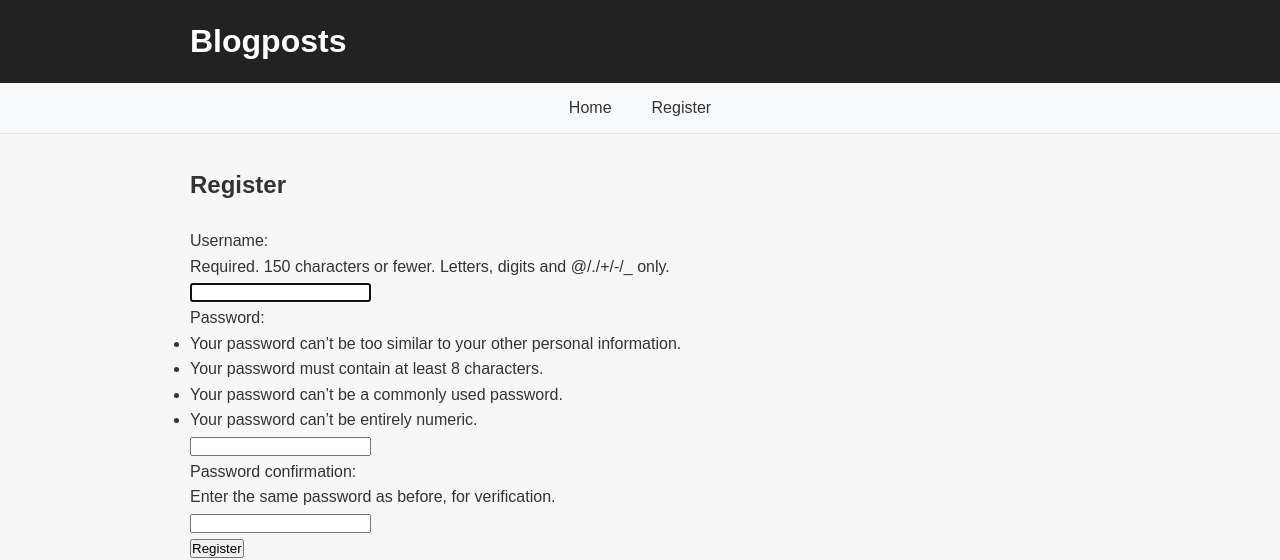
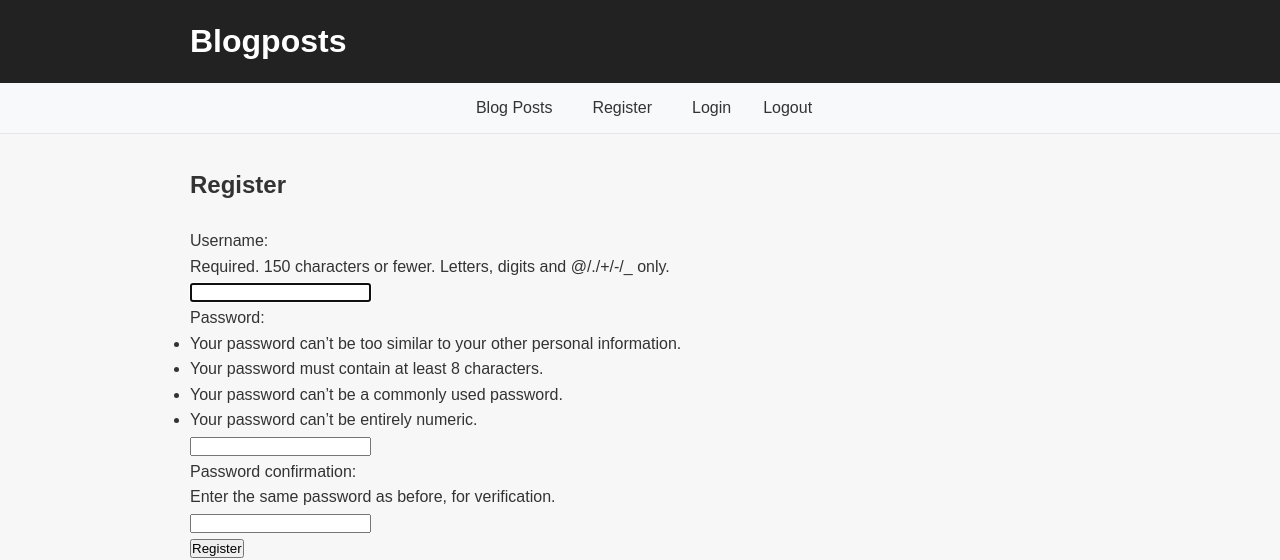
Before and after one commit to amandahamynen/django-blogging-app, a Django app: page /users/register/ in a window 1280 px wide. Shown: the top 560 px of the page. Run offline with Django 5.2, Linux system fonts and the light colour scheme.

Commit message:
Create login and logout

```diff
--- a/static/css/styles.css
+++ b/static/css/styles.css
@@ -56,6 +56,19 @@ body {
 
 .site-nav a:hover {
   color: #0066cc;
+}
+
+.logout-form {
+  display: inline;
+}
+
+.logout-button {
+  background: none;
+  border: none;
+  padding: 0;
+  font: inherit;
+  color: inherit;
+  cursor: pointer;
 }
 
 .logo a {
--- /dev/null
+++ b/templates/home.html
@@ -0,0 +1,4 @@
+{% extends 'layout.html' %}{% block content %}
+<h2 class="page-title">Home</h2>
+<p>Welcome to the Django Blogging App!</p>
+{% endblock %}
--- a/templates/layout.html
+++ b/templates/layout.html
@@ -18,8 +18,19 @@
     <nav class="site-nav">
       <div class="container">
         <ul>
-          <li><a href="{% url 'blogs:blogpost_list' %}">Home</a></li>
+          <li><a href="{% url 'blogs:blogpost_list' %}">Blog Posts</a></li>
           <li><a href="{% url 'users:register' %}">Register</a></li>
+          <li><a href="{% url 'users:login' %}">Login</a></li>
+          <li>
+            <form
+              class="logout-form"
+              action="{% url 'users:logout' %}"
+              method="post"
+            >
+              {% csrf_token %}
+              <button class="logout-button" type="submit">Logout</button>
+            </form>
+          </li>
         </ul>
       </div>
     </nav>
--- a/users/urls.py
+++ b/users/urls.py
@@ -5,4 +5,6 @@ from . import views
 app_name = "users"
 urlpatterns = [
     path("register/", views.register_view, name="register"),
+    path("login/", views.login_view, name="login"),
+    path("logout/", views.logout_view, name="logout"),
 ]
--- a/users/views.py
+++ b/users/views.py
@@ -1,13 +1,32 @@
 from django.shortcuts import render, redirect
-from django.contrib.auth.forms import UserCreationForm
+from django.contrib.auth.forms import UserCreationForm, AuthenticationForm
+from django.contrib.auth import login, logout
 
 # Create your views here.
 def register_view(request):
     if request.method == 'POST':
         form = UserCreationForm(request.POST)
         if form.is_valid():
-            form.save()
+            user = form.save()
+            login(request, user)
             return redirect('blogs:blogpost_list')
     else:
         form = UserCreationForm()
     return render(request, 'users/register.html' , {'form': form})
+
+def login_view(request):
+    if request.method == 'POST':
+        form = AuthenticationForm(data=request.POST)
+        if form.is_valid():
+            user = form.get_user()
+            login(request, user)
+            return redirect('blogs:blogpost_list')
+    else:
+        form = AuthenticationForm()
+    return render(request, 'users/login.html', {'form': form})
+
+def logout_view(request):
+    if request.method == 'POST':
+        logout(request)
+        return redirect('blogs:blogpost_list')
+    return redirect('blogs:blogpost_list')
```
Also changed, not shown: users/templates/users/login.html (added, +7 -0 lines).
